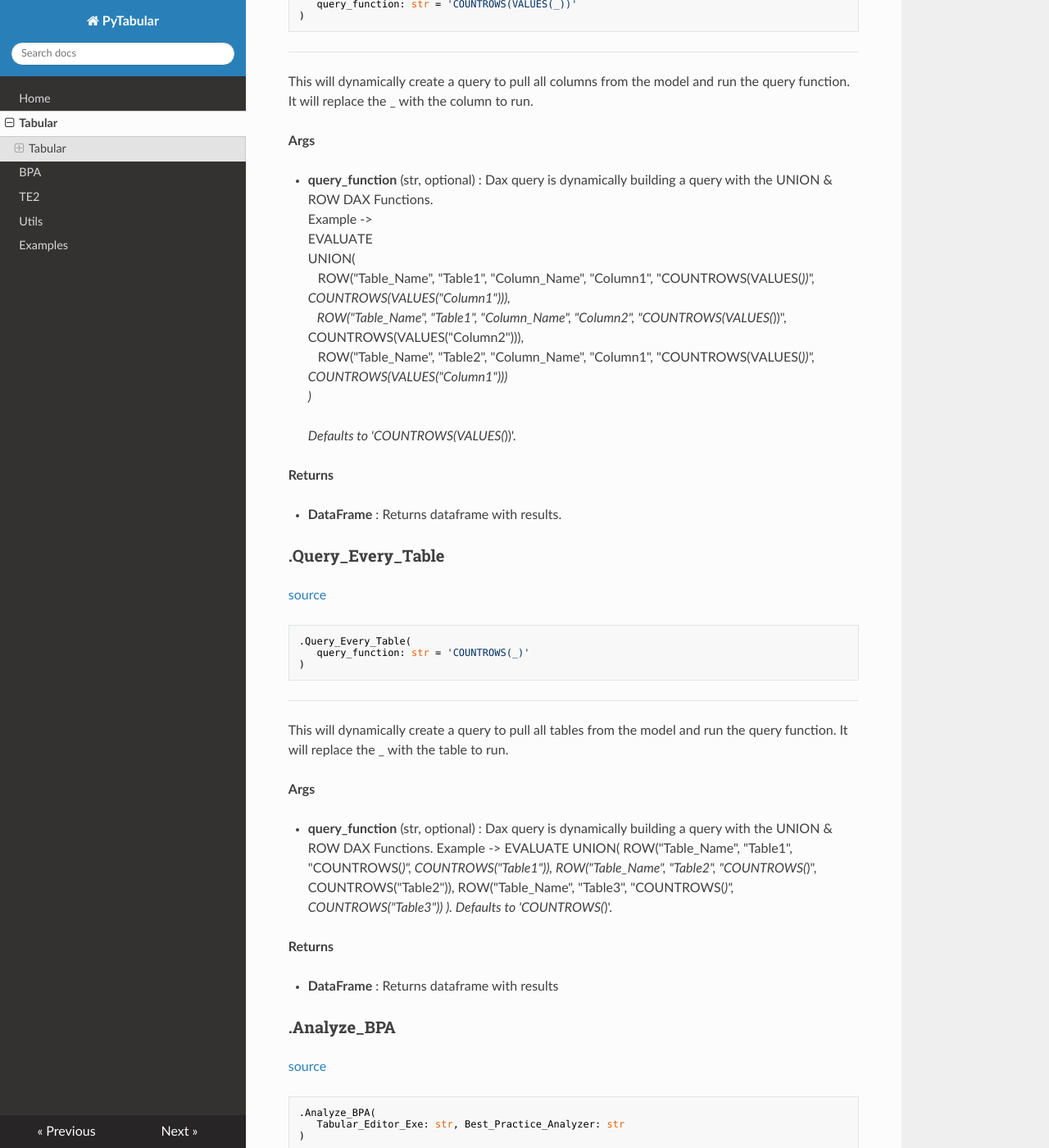
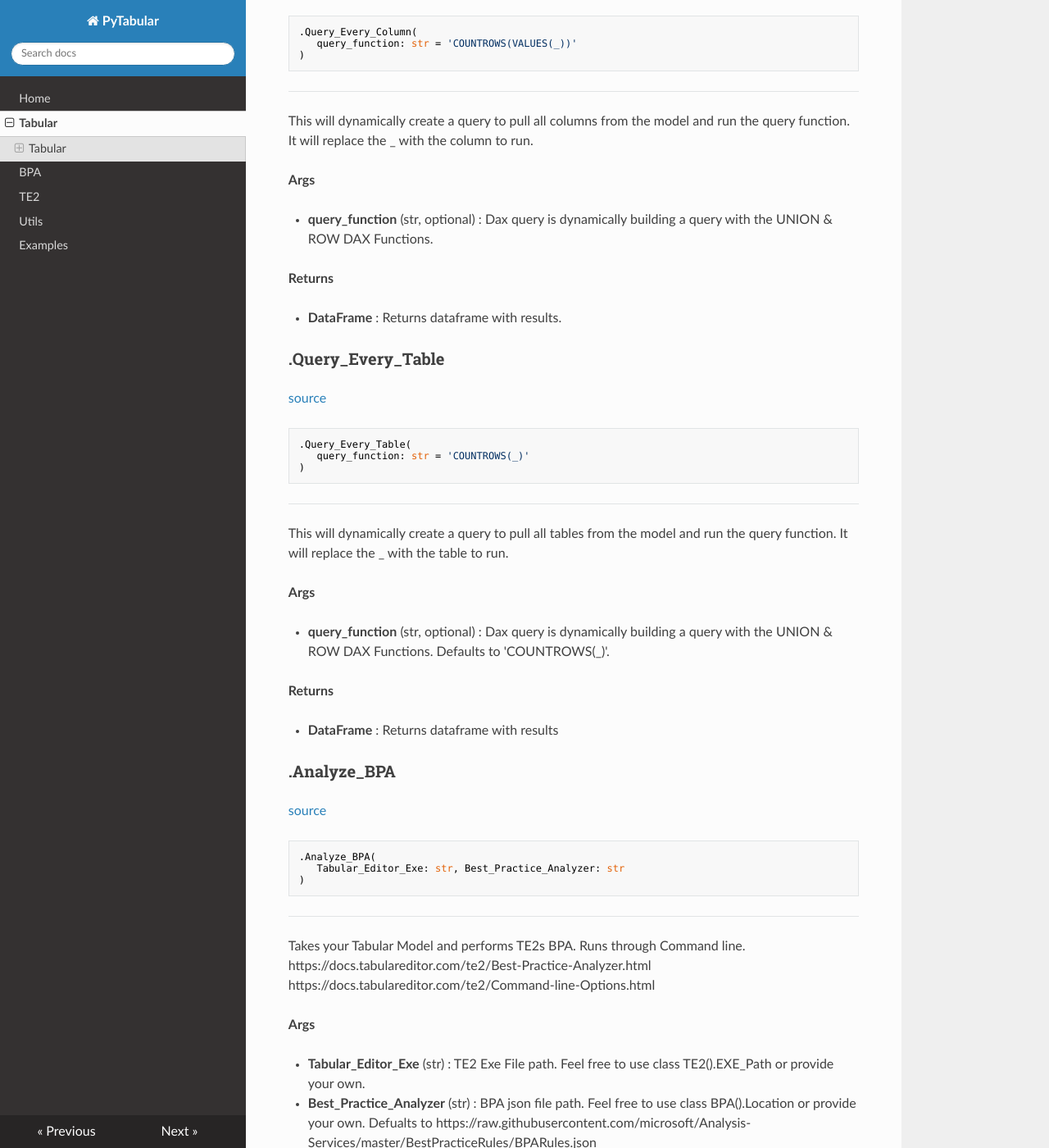
Before and after one commit to Curts0/PyTabular, an MkDocs documentation site: the page built from docs/Tabular.md, in a window 1280 px wide and 1400 px high, scrolled down 3365 px. Shown: the whole window at 82% size. Built offline with MkDocs 1.6.1, drawn with Linux system fonts in a browser that asks for light colours; nearby versions of some CDN libraries; some of the changed text lies outside the part shown.

Commit message:
documentation updates

````diff
--- a/docs/Tabular.md
+++ b/docs/Tabular.md
@@ -11,7 +11,7 @@ Tabular(
 
 
 ---
-Tabular Class to perform operations: [Microsoft.AnalysisServices.Tabular](https://docs.microsoft.com/en-us/dotnet/api/microsoft.analysisservices.tabular?view=analysisservices-dotnet)
+Tabular Class to perform operations:\[Microsoft.AnalysisServices.Tabular](https://docs.microsoft.com/en-us/dotnet/api/microsoft.analysisservices.tabular?view=analysisservices-dotnet)
 
 
 **Args**
@@ -170,15 +170,6 @@ This will dynamically create a query to pull all columns from the model and run
 **Args**
 
 * **query_function** (str, optional) : Dax query is dynamically building a query with the UNION & ROW DAX Functions.
-<br/>Example ->
-<br/>EVALUATE
-<br/>UNION(
-<br/>&emsp;ROW("Table_Name", "Table1", "Column_Name", "Column1", "COUNTROWS(VALUES(_))", COUNTROWS(VALUES("Column1"))),
-<br/>&emsp;ROW("Table_Name", "Table1", "Column_Name", "Column2", "COUNTROWS(VALUES(_))", COUNTROWS(VALUES("Column2"))),
-<br/>&emsp;ROW("Table_Name", "Table2", "Column_Name", "Column1", "COUNTROWS(VALUES(_))", COUNTROWS(VALUES("Column1")))
-<br/>)
-<br/>
-<br/>Defaults to 'COUNTROWS(VALUES(_))'.
 
 
 **Returns**
@@ -187,7 +178,7 @@ This will dynamically create a query to pull all columns from the model and run
 
 
 ### .Query_Every_Table
-[source](https://github.com/Curts0/PyTabular\blob\master\pytabular/pytabular.py\#L290)
+[source](https://github.com/Curts0/PyTabular\blob\master\pytabular/pytabular.py\#L281)
 ```python
 .Query_Every_Table(
    query_function: str = 'COUNTROWS(_)'
@@ -201,14 +192,7 @@ It will replace the _ with the table to run.
 
 **Args**
 
-* **query_function** (str, optional) : Dax query is dynamically building a query with the UNION & ROW DAX Functions.
-Example ->
-EVALUATE
-UNION(
-        ROW("Table_Name", "Table1", "COUNTROWS(_)", COUNTROWS("Table1")),
-        ROW("Table_Name", "Table2", "COUNTROWS(_)", COUNTROWS("Table2")),
-        ROW("Table_Name", "Table3", "COUNTROWS(_)", COUNTROWS("Table3"))
-). Defaults to 'COUNTROWS(_)'.
+* **query_function** (str, optional) : Dax query is dynamically building a query with the UNION & ROW DAX Functions. Defaults to 'COUNTROWS(_)'.
 
 
 **Returns**
@@ -217,7 +201,7 @@ UNION(
 
 
 ### .Analyze_BPA
-[source](https://github.com/Curts0/PyTabular\blob\master\pytabular/pytabular.py\#L317)
+[source](https://github.com/Curts0/PyTabular\blob\master\pytabular/pytabular.py\#L301)
 ```python
 .Analyze_BPA(
    Tabular_Editor_Exe: str, Best_Practice_Analyzer: str
@@ -242,7 +226,7 @@ https://docs.tabulareditor.com/te2/Command-line-Options.html
 
 
 ### .Create_Table
-[source](https://github.com/Curts0/PyTabular\blob\master\pytabular/pytabular.py\#L341)
+[source](https://github.com/Curts0/PyTabular\blob\master\pytabular/pytabular.py\#L325)
 ```python
 .Create_Table(
    df: pd.DataFrame, table_name: str
````
Also changed, not shown: docs/BPA.md (+1 -1 lines), docs/Examples.md (+2 -2 lines), docs/TE2.md (+1 -1 lines), 1 other file.
